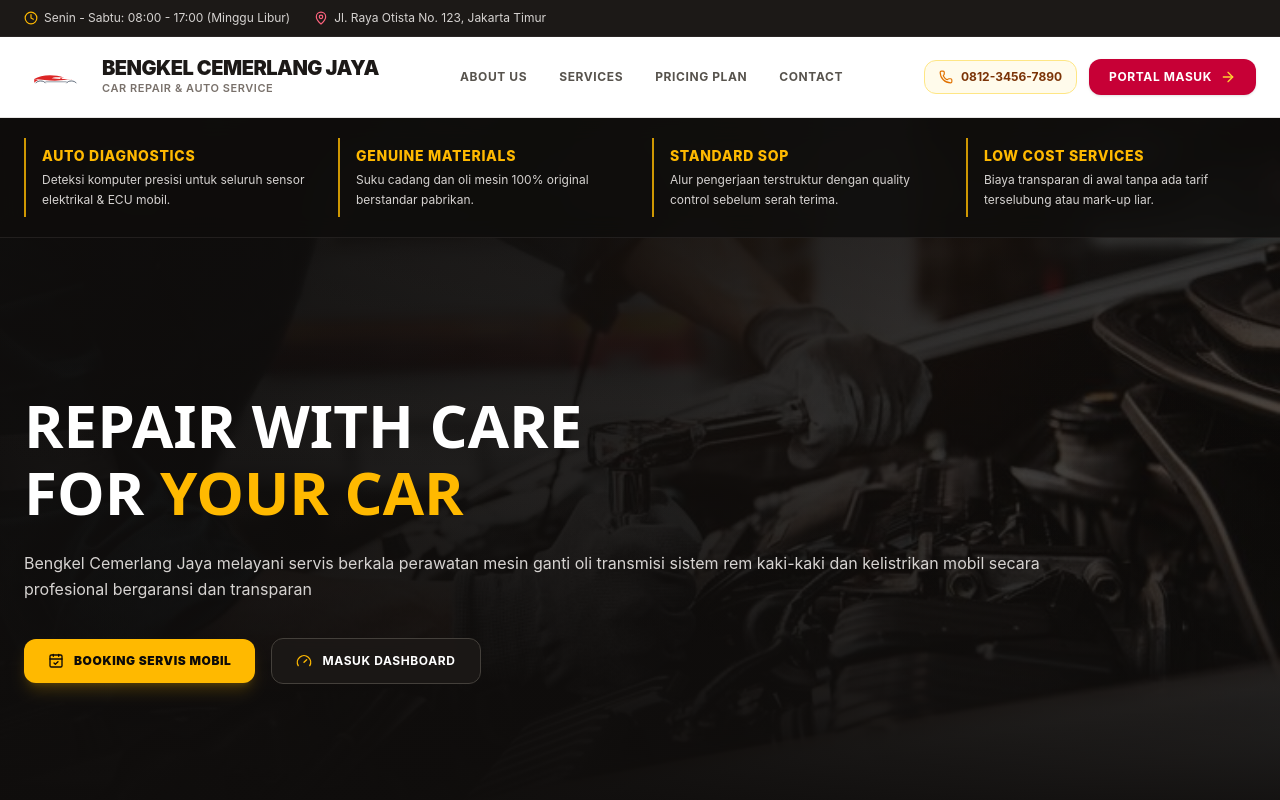
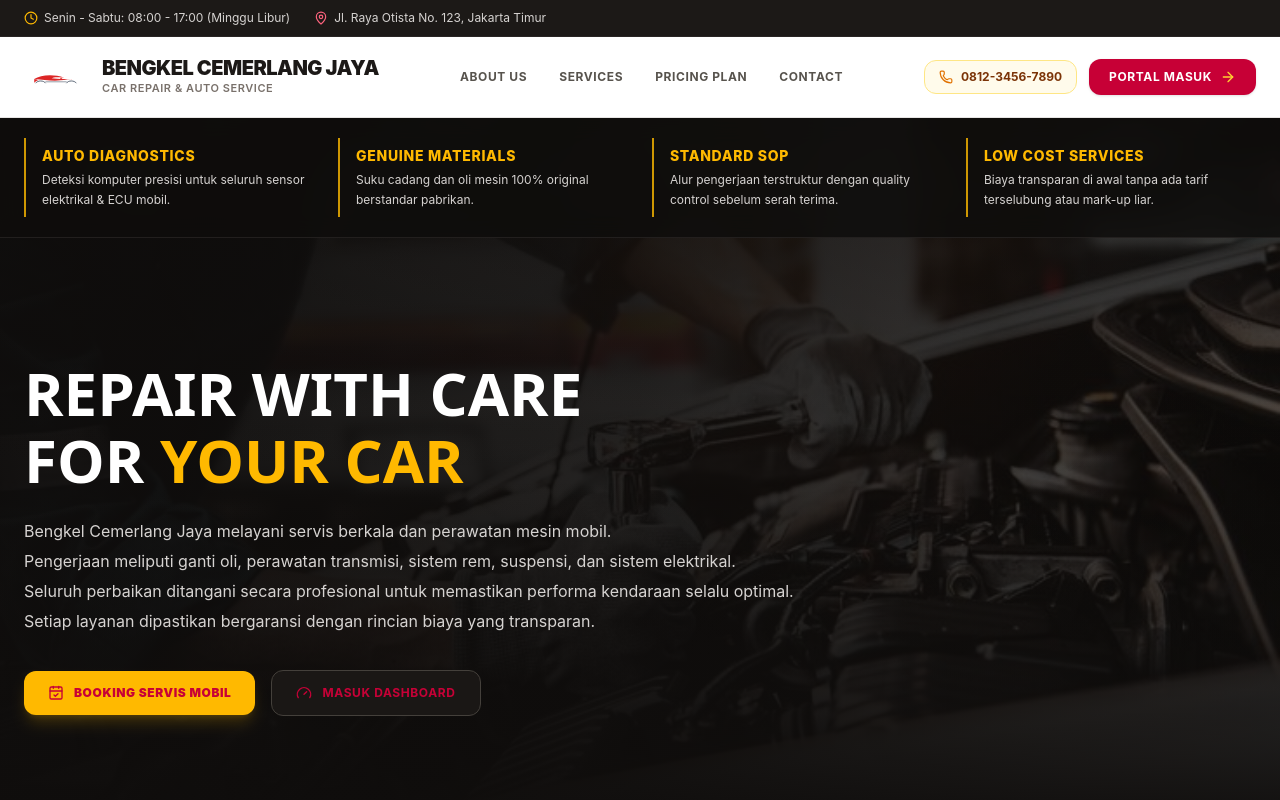
Before and after one commit to firsaadinda/bengkel-cemerlang-jaya, a Next.js app: page / in a window 1280 px wide. Shown: the top 800 px of the page. Built offline with nearby package versions, Linux system fonts and the light colour scheme; no server answers; the database is empty.

Commit message:
feat: split hero description into 4 lines and set button text colors to rose-700 matching portal button

```diff
--- a/src/app/page.tsx
+++ b/src/app/page.tsx
@@ -273,28 +273,31 @@ export default async function HomePage() {
               FOR <span className="text-amber-400">YOUR CAR</span>
             </h2>
 
-            {/* Deskripsi Bengkel dipanjangkan secara penuh */}
-            <p className="text-stone-300 text-sm sm:text-base leading-relaxed w-full max-w-5xl font-normal">
-              Bengkel Cemerlang Jaya melayani servis berkala perawatan mesin ganti oli transmisi sistem rem kaki-kaki dan kelistrikan mobil secara profesional bergaransi dan transparan
-            </p>
+            {/* Deskripsi Bengkel dalam 4 baris rapi */}
+            <div className="text-stone-300 text-sm sm:text-base leading-relaxed space-y-1 font-normal">
+              <p>Bengkel Cemerlang Jaya melayani servis berkala dan perawatan mesin mobil.</p>
+              <p>Pengerjaan meliputi ganti oli, perawatan transmisi, sistem rem, suspensi, dan sistem elektrikal.</p>
+              <p>Seluruh perbaikan ditangani secara profesional untuk memastikan performa kendaraan selalu optimal.</p>
+              <p>Setiap layanan dipastikan bergaransi dengan rincian biaya yang transparan.</p>
+            </div>
 
-            {/* Tombol aksi */}
+            {/* Tombol aksi dengan teks warna merah sama seperti portal masuk (rose-700) */}
             <div className="flex flex-wrap items-center gap-4 pt-3">
               <a
                 href={`https://wa.me/${workshop.telepon.replace(/[^0-9]/g, '')}?text=Halo%20Bengkel%20Cemerlang%20Jaya,%20saya%20mau%20booking%20jadwal%20servis%20mobil`}
                 target="_blank"
                 rel="noopener noreferrer"
-                className="inline-flex items-center gap-2.5 px-6 py-3.5 rounded-xl bg-amber-400 hover:bg-amber-300 text-stone-950 font-black text-xs uppercase tracking-wider transition-all shadow-lg shadow-amber-400/20 hover:scale-[1.02]"
+                className="inline-flex items-center gap-2.5 px-6 py-3.5 rounded-xl bg-amber-400 hover:bg-amber-300 text-rose-700 font-black text-xs uppercase tracking-wider transition-all shadow-lg shadow-amber-400/20 hover:scale-[1.02]"
               >
-                <CalendarCheck className="w-4 h-4 text-stone-950" />
+                <CalendarCheck className="w-4 h-4 text-rose-700" />
                 <span>Booking Servis Mobil</span>
               </a>
 
               <Link
                 href="/login"
-                className="inline-flex items-center gap-2.5 px-6 py-3.5 rounded-xl bg-stone-900/90 hover:bg-rose-700 text-white border border-stone-700 font-bold text-xs uppercase tracking-wider transition-all backdrop-blur-sm"
+                className="inline-flex items-center gap-2.5 px-6 py-3.5 rounded-xl bg-stone-900/90 hover:bg-stone-800 text-rose-700 border border-stone-700 font-bold text-xs uppercase tracking-wider transition-all backdrop-blur-sm"
               >
-                <Gauge className="w-4 h-4 text-amber-400" />
+                <Gauge className="w-4 h-4 text-rose-700" />
                 <span>Masuk Dashboard</span>
               </Link>
             </div>
```
